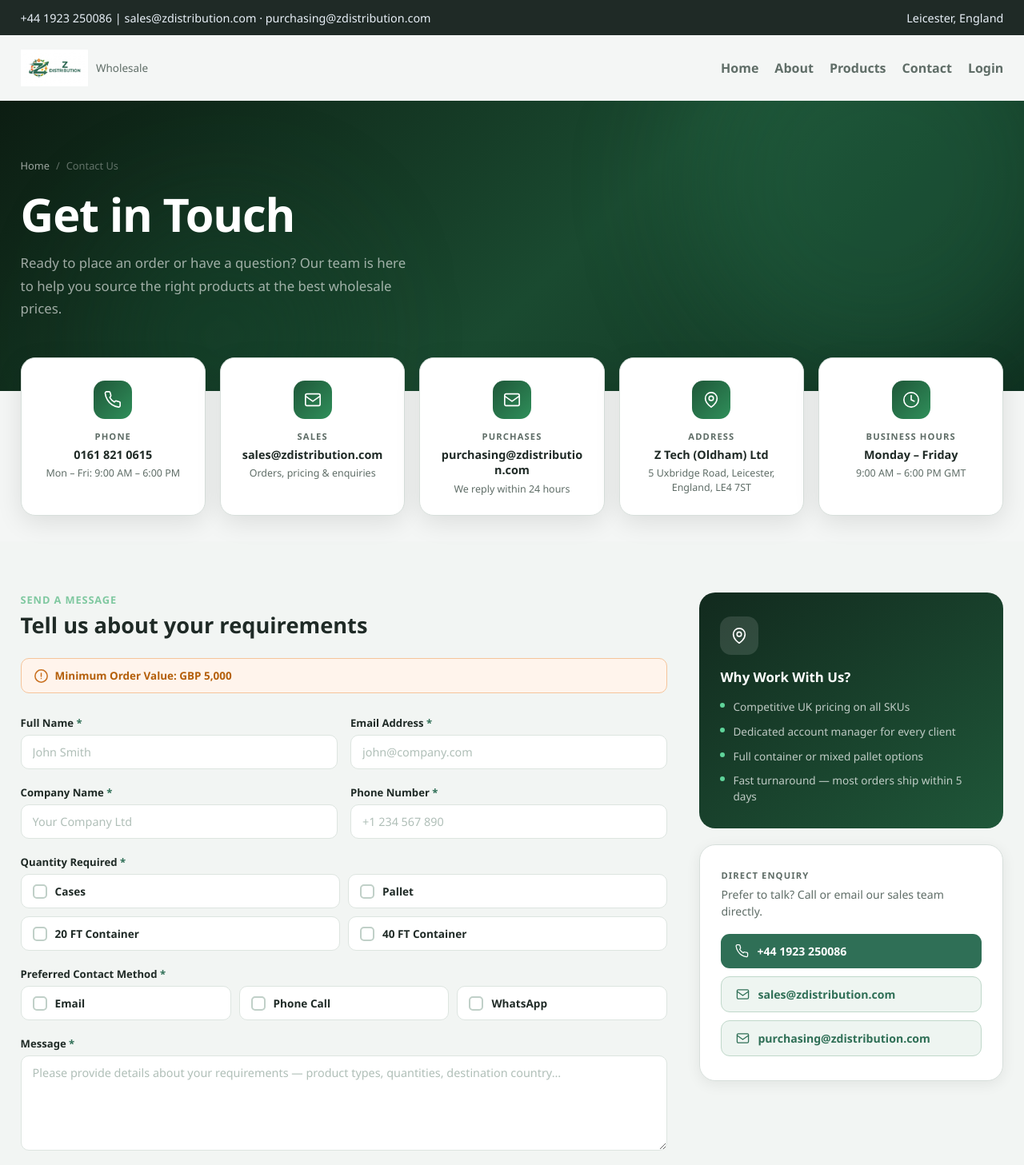
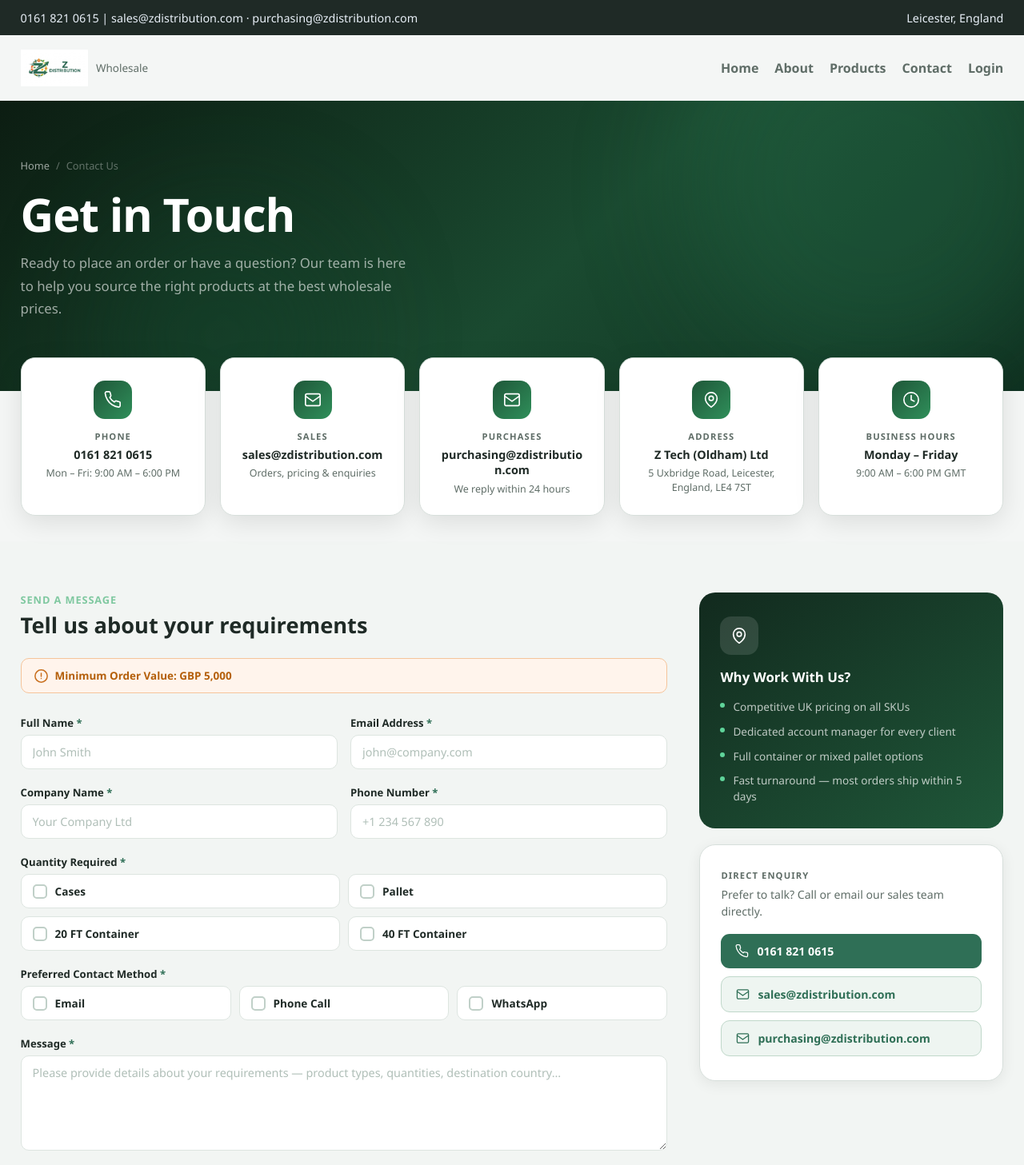
Before and after one commit to siteallbusiness-ops/zdistributions, a Next.js app: page /contact in a window 1280 px wide. Shown: the top 1457 px of the page at 80% size. Built offline with nearby package versions, Linux system fonts and the light colour scheme.

Commit message:
change the phone nunber text

```diff
--- a/app/components/SiteHeader.js
+++ b/app/components/SiteHeader.js
@@ -12,7 +12,7 @@ export default function SiteHeader() {
       <header className="topbar">
         <div className="container topbar-inner">
           <p>
-            +44 1923 250086 |{" "}
+            0161 821 0615 |{" "}
             <a href={`mailto:${SALES_EMAIL}`}>{SALES_EMAIL}</a> ·{" "}
             <a href={`mailto:${PURCHASES_EMAIL}`}>{PURCHASES_EMAIL}</a>
           </p>
--- a/app/contact/page.js
+++ b/app/contact/page.js
@@ -11,7 +11,7 @@ const INFO_CARDS = [
       </svg>
     ),
     label: "Phone",
-   primary: "0161 821 0615",
+    primary: "0161 821 0615",
     secondary: "Mon – Fri: 9:00 AM – 6:00 PM",
     href: "tel:+441618210615",
   },
@@ -257,7 +257,7 @@ export default function ContactPage() {
                 <svg viewBox="0 0 24 24" fill="none" stroke="currentColor" strokeWidth="1.8" strokeLinecap="round">
                   <path d="M22 16.92v3a2 2 0 0 1-2.18 2 19.79 19.79 0 0 1-8.63-3.07A19.5 19.5 0 0 1 4.69 12 19.79 19.79 0 0 1 1.61 3.18 2 2 0 0 1 3.6 1h3a2 2 0 0 1 2 1.72 12.84 12.84 0 0 0 .7 2.81 2 2 0 0 1-.45 2.11L7.91 8.91a16 16 0 0 0 6.18 6.18l.91-.91a2 2 0 0 1 2.11-.45 12.84 12.84 0 0 0 2.81.7A2 2 0 0 1 22 16.92z" />
                 </svg>
-                +44 1923 250086
+                0161 821 0615
               </a>
               <a href={`mailto:${SALES_EMAIL}`} className="ct-direct-btn ct-direct-btn-outline">
                 <svg viewBox="0 0 24 24" fill="none" stroke="currentColor" strokeWidth="1.8" strokeLinecap="round">
```
